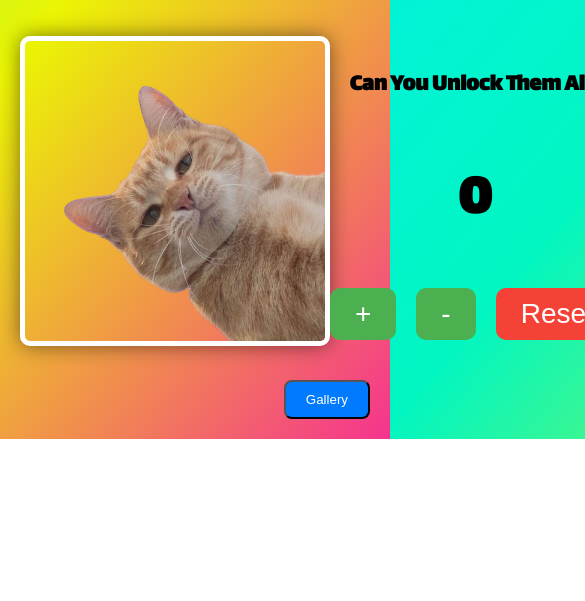
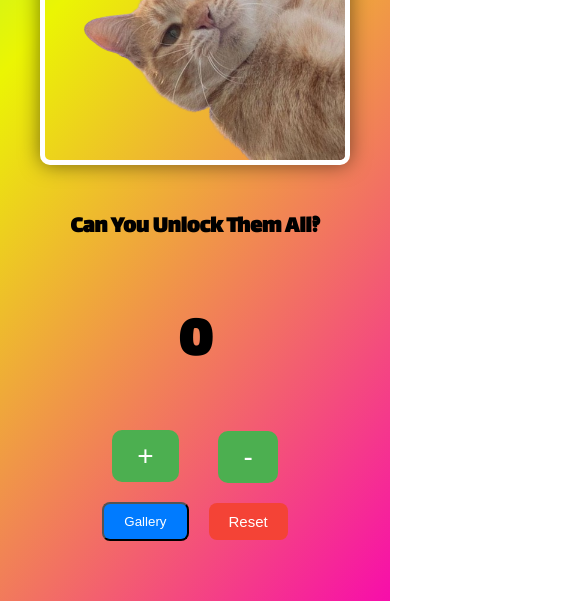
Before and after one commit to yuraIil/Clicker, a plain HTML site: page ClickCounter.html in a window 390 px wide. Shown: the part 405-1006 px from the top of the page, 585 px wide, since content can reach past the window. Before the commit the page ends 844 px from the top, so only its background shows below. Drawn offline with Linux system fonts and the light colour scheme.

Commit message:
adaptive site

```diff
--- a/ClickCounter.html
+++ b/ClickCounter.html
@@ -1,5 +1,6 @@
 <!DOCTYPE html>
 <html lang="uk">
+
 <head>
     <link rel="preconnect" href="https://fonts.googleapis.com">
     <link rel="preconnect" href="https://fonts.gstatic.com" crossorigin>
@@ -9,6 +10,7 @@
     <title>Click Counter</title>
     <link rel="stylesheet" href="counter.css">
 </head>
+
 <body>
 
     <header>
@@ -25,18 +27,28 @@
         </div>
 
         <div class="counter-container">
-        <h3>Can You Unlock Them All?</h3> <!-- Переміщено сюди -->
+            <h3>Can You Unlock Them All?</h3>
             <h2 id="counter">0</h2>
             <div class="buttons">
-            <button id="increment" class="click-button">+</button>
-            <button id="decrement" class="click-button">-</button>
+                <button class="increment click-button" id="increment">+</button>
+                <button class="decrement click-button" id="decrement">-</button>
                 <button id="reset" class="reset">Reset</button>
+                <button id="gallery-button" class="gallery-btn">Gallery</button>
             </div>
         </div>
     </div>
 
+    <div id="buttons-750">
+        <div class="buttons_block1">
+            <button class="increment click-button" id="increment-750">+</button>
+            <button id="gallery-button-750" class="gallery-btn">Gallery</button>
+        </div>
+        <div class="buttons_block2">
+            <button class="decrement click-button" id="decrement-750">-</button>
+            <button id="reset-750" class="reset">Reset</button>
+        </div>
+    </div>
 
-<button id="gallery-button" class="gallery-btn">Gallery</button>
 
     <div id="gallery-container" class="hidden">
         <div id="gallery-items"></div>
@@ -45,4 +57,5 @@
 
     <script src="counter.js"></script>
 </body>
+
 </html>
--- a/counter.css
+++ b/counter.css
@@ -1,4 +1,5 @@
-body, html {
+body,
+html {
   height: 100%;
   margin: 0;
   font-family: 'Lalezar', cursive;
@@ -9,9 +10,17 @@ body, html {
 }
 
 @keyframes gradient {
-    0% { background-position: 0% 50%; }
-    50% { background-position: 100% 50%; }
-    100% { background-position: 0% 50%; }
+  0% {
+    background-position: 0% 50%;
+  }
+
+  50% {
+    background-position: 100% 50%;
+  }
+
+  100% {
+    background-position: 0% 50%;
+  }
 }
 
 header {
@@ -23,9 +32,14 @@ body, html {
   color: #fff;
 }
 
-  .logo { font-size: 24px; font-weight: bold; }
+.logo {
+  font-size: 24px;
+  font-weight: bold;
+}
 
-  .navbar { display: flex; }
+.navbar {
+  display: flex;
+}
 
 .menu__link {
   color: #fff;
@@ -53,10 +67,14 @@ body, html {
 
 .main-container {
   display: flex;
-    justify-content: space-between;
+  gap: 20px;
+  padding: 20px;
   align-items: center;
-    padding: 20px;
+  justify-content: center;
   margin-top: 5%;
+  margin-bottom: 50px;
+  max-width: 1200px;
+  margin: 0 auto;
 }
 
 #achievement-container {
@@ -64,15 +82,17 @@ body, html {
   display: flex;
   justify-content: center;
   align-items: center;
+  max-width: 400px;
+  max-height: 400px;
 }
 
 .achievement-img {
-    max-width: 300px;
-    min-width: 300px;
+  width: 100%;
+  height: 100%;
   height: 300px;
   border: 5px solid white;
   border-radius: 10px;
-    box-shadow: 0px 0px 20px rgba(0,0,0,0.5);
+  box-shadow: 0px 0px 20px rgba(0, 0, 0, 0.5);
 }
 
 .counter-container {
@@ -93,7 +113,8 @@ body, html {
   margin-top: 20px;
 }
 
-  .click-button, .reset {
+.click-button,
+.reset {
   font-size: 28px;
   padding: 10px 25px;
   border: none;
@@ -102,15 +123,27 @@ body, html {
   transition: 0.3s;
 }
 
-  .click-button { background-color: #4CAF50; color: white; }
-  .click-button:hover { background-color: #3d8c40; }
-  .reset { background-color: #f44336; color: white; }
-  .reset:hover { background-color: #d1322d; }
+.click-button {
+  background-color: #4CAF50;
+  color: white;
+}
+
+.click-button:hover {
+  background-color: #3d8c40;
+}
+
+.reset {
+  background-color: #f44336;
+  color: white;
+}
+
+.reset:hover {
+  background-color: #d1322d;
+}
 
 .gallery-btn {
-    position: fixed;
-    bottom: 20px;
-    right: 20px;
+  display: block;
+  bottom: 0;
   background-color: #007bff;
   color: white;
   padding: 10px 20px;
@@ -118,12 +151,14 @@ body, html {
   cursor: pointer;
 }
 
-  .hidden { display: none; }
+.hidden {
+  display: none;
+}
 
 #gallery-container {
   position: fixed;
   top: 15%;
-    left: 8%;
+  left: 5%;
   width: 80%;
   height: 70%;
   background: white;
@@ -155,18 +190,24 @@ body, html {
   color: white;
   border-radius: 5px;
 }
+
 #gallery-items {
   display: flex;
-    flex-wrap: wrap; /* Додає перенесення на новий рядок */
-    justify-content: center; /* Вирівнює зображення по центру */
-    gap: 10px; /* Додає відступи між елементами */
+  flex-wrap: wrap;
+  /* Додає перенесення на новий рядок */
+  justify-content: center;
+  /* Вирівнює зображення по центру */
+  gap: 10px;
+  /* Додає відступи між елементами */
 }
 
 .gallery-item {
   display: flex;
-    flex-direction: column; /* Розташовує зображення та підпис вертикально */
+  flex-direction: column;
+  /* Розташовує зображення та підпис вертикально */
   align-items: center;
-    width: 100px; /* Фіксована ширина елемента */
+  width: 100px;
+  /* Фіксована ширина елемента */
 }
 
 .gallery-img {
@@ -174,12 +215,13 @@ body, html {
   height: 80px;
 }
 
-  h1{
+h1 {
   font-family: Lalezar;
   display: flex;
   font-size: 3em;
   margin-left: 100px;
 }
+
 h3 {
   text-align: center;
   font-size: 24px;
@@ -187,3 +229,76 @@ body, html {
   margin-bottom: 0px;
 
 }
+
+#buttons-750 {
+  display: none;
+}
+
+.buttons_block1,
+.buttons_block2 {
+  display: flex;
+  justify-content: center;
+  align-items: center;
+  gap: 20px;
+  padding-bottom: 30px;
+}
+@media (max-width: 750px) {
+  .buttons {
+    display: none;
+  }
+
+  #buttons-750 {
+    display: flex;
+    align-items: center;
+    justify-content: center;
+    gap: 20px;
+    padding-bottom: 30px;
+  }
+}
+
+@media (max-width: 500px) {
+  .main-container {
+    display: flex;
+    flex-direction: column;
+  }
+
+  h1 {
+    font-size: 2em;
+    margin-left: 0;
+    padding: 20px;
+  }
+}
+
+@media (max-width: 400px) {
+
+  .buttons_block1,
+  .buttons_block2 {
+    display: flex;
+    flex-direction: column;
+    flex-wrap: wrap;
+    gap: 20px;
+    padding-bottom: 30px;
+  }
+
+  .reset {
+    padding: 10px;
+    font-size: 15px;
+    display: block;
+    bottom: 0;
+    padding: 10px 20px;
+    border-radius: 8px;
+    cursor: pointer;
+  }
+}
+
+@media (max-width: 330px) {
+
+
+  .logo {
+    font-size: 15px;
+  }
+
+  .navbar a {
+    font-size: 10px;
+  }
+}
--- a/counter.js
+++ b/counter.js
@@ -1,10 +1,14 @@
-const incrementButton = document.getElementById('increment');
-const decrementButton = document.getElementById('decrement');
-const resetButton = document.getElementById('reset');
+// const incrementButton = document.getElementById('increment');
+// const decrementButton = document.getElementById('decrement');
+
+// const incrementButton750 = document.getElementById('increment-750');
+// const decrementButton750 = document.getElementById('decrement-750');
+
+// const resetButton = document.getElementById('reset');
 const counterDisplay = document.getElementById('counter');
 const achievementContainer = document.getElementById('achievement-container');
 
-const galleryButton = document.getElementById('gallery-button');
+// const galleryButton = document.getElementById('gallery-button');
 const galleryContainer = document.getElementById('gallery-container');
 const galleryItems = document.getElementById('gallery-items');
 const closeGalleryButton = document.getElementById('close-gallery');
@@ -75,6 +79,20 @@ function updateGallery() {
     });
 }
 
+
+// Кнопки для великого екрану
+const incrementButton = document.getElementById('increment');
+const decrementButton = document.getElementById('decrement');
+const resetButton = document.getElementById('reset');
+const galleryButton = document.getElementById('gallery-button');
+
+// Кнопки для маленького екрану
+const incrementButton750 = document.getElementById('increment-750');
+const decrementButton750 = document.getElementById('decrement-750');
+const resetButton750 = document.getElementById('reset-750');
+const galleryButton750 = document.getElementById('gallery-button-750');
+
+// Події для великого екрану
 incrementButton.addEventListener('click', () => { counter++; updateCounter(); });
 decrementButton.addEventListener('click', () => { counter--; updateCounter(); });
 resetButton.addEventListener('click', () => {
@@ -85,11 +103,24 @@ resetButton.addEventListener('click', () => {
     updateCounter();
     achievementContainer.innerHTML = '<img src="foto/cat.png" class="achievement-img" alt="Achievement">';
 });
+galleryButton.addEventListener('click', () => galleryContainer.classList.remove("hidden"));
 
-galleryButton.addEventListener('click', () => galleryContainer.classList.remove("hidden"));
-closeGalleryButton.addEventListener('click', () => galleryContainer.classList.add("hidden"));
+// Події для маленького екрану
+incrementButton750.addEventListener('click', () => { counter++; updateCounter(); });
+decrementButton750.addEventListener('click', () => { counter--; updateCounter(); });
+resetButton750.addEventListener('click', () => {
+    counter = 0;
+    unlockedAchievements = [];
+    localStorage.setItem('counter', counter);
+    localStorage.setItem('unlockedAchievements', JSON.stringify(unlockedAchievements));
+    updateCounter();
+    achievementContainer.innerHTML = '<img src="foto/cat.png" class="achievement-img" alt="Achievement">';
+});
+galleryButton750.addEventListener('click', () => galleryContainer.classList.remove("hidden"));
 
-// Завантажуємо збережені дані при старті
+
+
+
 updateCounter();
 updateGallery();
 
@@ -111,3 +142,43 @@ document.addEventListener('keydown', (event) => {
         achievementContainer.innerHTML = '<img src="foto/cat.png" class="achievement-img" alt="Achievement">';
     }
 });
+
+
+
+
+
+function updateCounter() {
+    counterDisplay.textContent = counter;
+    localStorage.setItem('counter', counter);
+    checkAchievement(counter);
+}
+
+function checkAchievement(value) {
+    if (achievements[value] && !unlockedAchievements.includes(value)) {
+        unlockedAchievements.push(value);
+        localStorage.setItem('unlockedAchievements', JSON.stringify(unlockedAchievements));
+        showAchievement(achievements[value].img);
+        updateGallery();
+    }
+}
+
+function showAchievement(imgSrc) {
+    achievementContainer.innerHTML = `<img src="${imgSrc}" class="achievement-img">`;
+}
+
+function updateGallery() {
+    galleryItems.innerHTML = '';
+    unlockedAchievements.forEach(value => {
+        const { img, text } = achievements[value];
+
+        const item = document.createElement("div");
+        item.classList.add("gallery-item");
+        item.innerHTML = `<img src="${img}" class="gallery-img"><p>${text}</p>`;
+
+        galleryItems.appendChild(item);
+    });
+}
+
+
+galleryButton.addEventListener('click', () => galleryContainer.classList.remove("hidden"));
+closeGalleryButton.addEventListener('click', () => galleryContainer.classList.add("hidden"));
--- a/style.css
+++ b/style.css
@@ -1,39 +1,44 @@
-body, html {
+body,
+html {
   height: 100%;
   margin: 0;
   font-family: lalezar;
   text-align: center;
-    background: linear-gradient(
-        -50deg,
+  background: linear-gradient(-50deg,
       #00eff8,
       #f800b4,
       #ebf503,
       #02f6c1,
       #00eff8,
-        #9400f8
-    );
+      #9400f8);
   background-size: 400% 400%;
   animation: gradient 10s ease infinite;
 }
-  h1{
+
+h1 {
   font-family: Lalezar;
   display: flex;
   font-size: 3em;
   margin-left: 100px;
 }
+
 @keyframes gradient {
   0% {
     background-position: 0% 50%;
   }
+
   25% {
     background-position: 50% 100%;
   }
+
   50% {
     background-position: 100% 50%;
   }
+
   75% {
     background-position: 50% 0%;
   }
+
   100% {
     background-position: 0% 50%;
   }
@@ -119,7 +124,7 @@ body, html {
 
 .buttons {
   display: flex;
-    gap:25px;
+  gap: 25px;
 }
 
 button {
@@ -128,10 +133,11 @@ body, html {
   cursor: pointer;
 }
 
-  .timer{
+.timer {
   font-size: 24px;
   margin-top: 20px;
 }
+
 .result {
   font-size: 24px;
   margin-top: 0px;
@@ -283,13 +289,17 @@ body, html {
 
 /* кот */
 .cat-image {
+  margin-top: 40px;
   position: fixed;
   bottom: 0px;
   right: 0px;
-    width: 140px; /* Можеш змінити розмір */
+  width: 140px;
+  /* Можеш змінити розмір */
   height: auto;
-    z-index: 1000; /* Щоб картинка була поверх інших елементів */
+  z-index: 1000;
+  /* Щоб картинка була поверх інших елементів */
 }
+
 /*старт інфо*/
 .info-text {
   text-align: center;
@@ -297,6 +307,7 @@ body, html {
   font-weight: bold;
   margin-bottom: 0px;
 }
+
 /*лідборд*/
 .leaderboard {
   font-family: Lalezar;
@@ -321,7 +332,8 @@ body, html {
   border-collapse: collapse;
 }
 
-  th, td {
+th,
+td {
   padding: 10px;
   border-bottom: 1px solid #ccc;
 }
@@ -338,3 +350,38 @@ body, html {
 td {
   font-size: 1.2em;
 }
+
+
+@media (max-width: 1000px) {
+  .main-container {
+    flex-direction: column;
+    align-items: center;
+    height: auto;
+    justify-content: center;
+    align-items: center;
+  }
+}
+
+@media (max-width: 700px) {
+  .cat-image {
+    display: none;
+  }
+}
+
+@media (max-width: 620px) {
+  .buttons {
+    width: 100%;
+    height: 100%;
+    margin: 0 auto;
+    padding: 0;
+    align-items: center;
+    justify-content: center;
+  }
+
+  .buttons button {
+    font-size: 30px;
+    width: 100%;
+    height: 100%;
+    margin-top: 0;
+  }
+}
```
Lines whose indentation alone changed are shown as unchanged.
